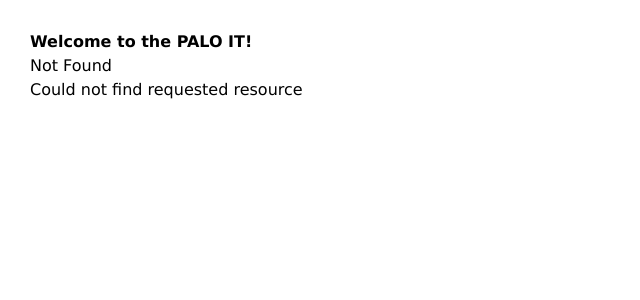
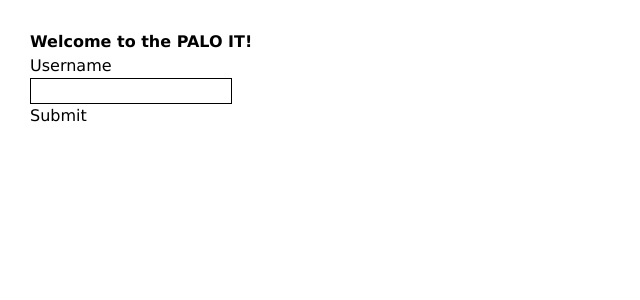
Before and after one commit to palo-it-hk/palo-next-turbo-demo, a Next.js app: page /login in a window 1280 px wide. Before the commit this address had no page. Shown: the top 300 px of the page, without its empty margins (0-640 px from the left). Built offline with nearby package versions, Linux system fonts and the light colour scheme.

Commit message:
added login page

```diff
--- /dev/null
+++ b/app/login/page.tsx
@@ -0,0 +1,26 @@
+'use client';
+
+import { FormEvent } from 'react';
+
+export default function LoginPage() {
+  function handleSubmit(e: FormEvent<HTMLFormElement>) {
+    console.log('target is ', e.target);
+    e.preventDefault();
+  }
+
+  return (
+    <>
+      <form>
+        <label>
+          <p>Username</p>
+          <input
+            type="text"
+            name="name"
+            style={{ border: '1px solid black' }}
+          />
+        </label>
+        <input type="submit" value="Submit" style={{ display: 'block' }} />
+      </form>
+    </>
+  );
+}
```
